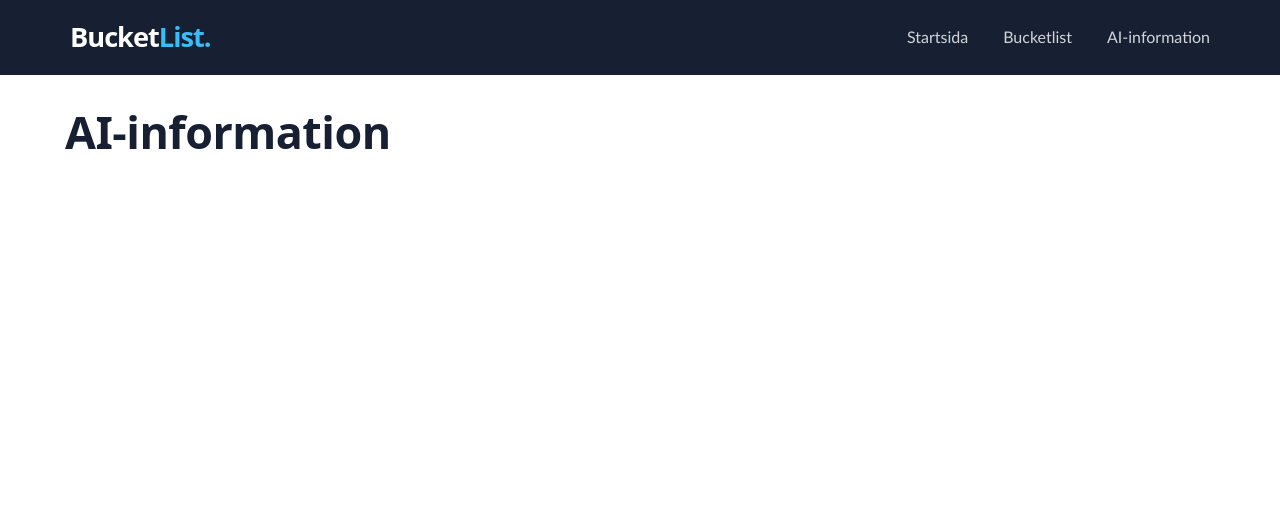
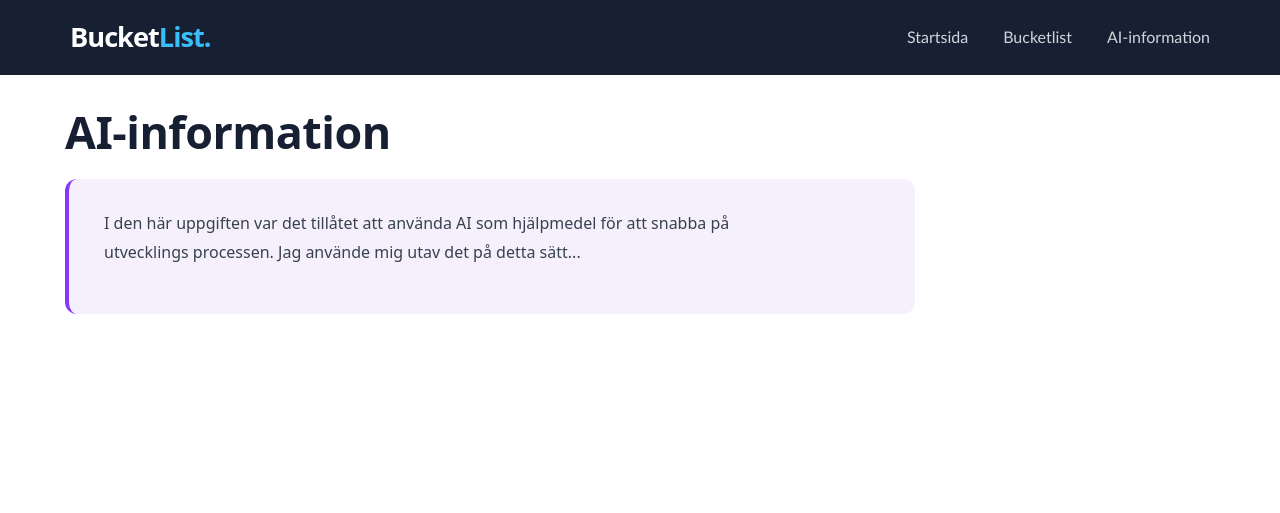
Before and after one commit to victoriah-svg/lab2wordpress, a PHP site: page /ai.php in a window 1280 px wide. Shown: the top 513 px of the page. Run offline with PHP 8.4, Linux system fonts and the light colour scheme.

Commit message:
lagt till grundinnehåll samt styling för AI-sidan

```diff
--- a/CSS/styles.css
+++ b/CSS/styles.css
@@ -252,6 +252,23 @@ footer p:hover {
     max-width: 75ch;
 }
 
+/*-----AI-sidan-----*/
+.aiSection{
+    background-color: #f6f0fc;
+    padding: 30px 35px;
+    border-radius: 12px;
+    border-left: 4px solid #8538f8;
+    max-width: 850px;
+    margin: 20px 0;
+    box-sizing: border-box;
+}
+
+.aiSection p{
+    color: #374151;
+    line-height: 1.8;
+    max-width: 75ch;
+}
+
 
 /*-----BUCKETLISTSIDAN-----*/
 
@@ -493,6 +510,11 @@ footer p:hover {
         padding: 20px;
     }
 
+    /*-----AI-sidan-----*/
+    .aiSection{
+        padding: 20px;
+    }
+
     /*-----BUCKETLISTSIDA-----*/
 
     /*--FORMULÄR--*/
--- a/ai.php
+++ b/ai.php
@@ -2,6 +2,11 @@
 include("includes/header.php");
 ?>
 <h1>AI-information</h1>
+<section class="aiSection">
+    <p>I den här uppgiften var det tillåtet att använda AI som hjälpmedel för
+        att snabba på utvecklings processen. Jag använde mig utav det på detta sätt...
+    </p>
+</section>
 
 <?php
 include("includes/footer.php");
```
